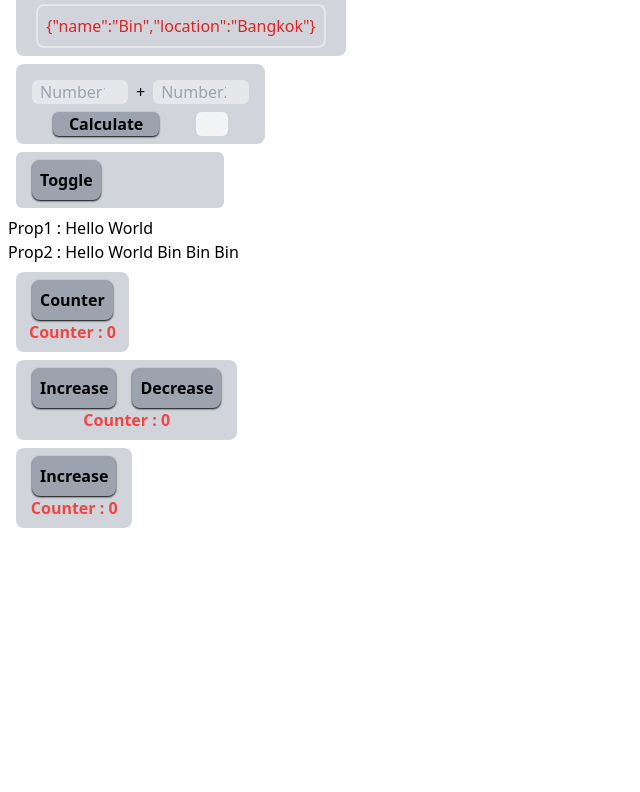
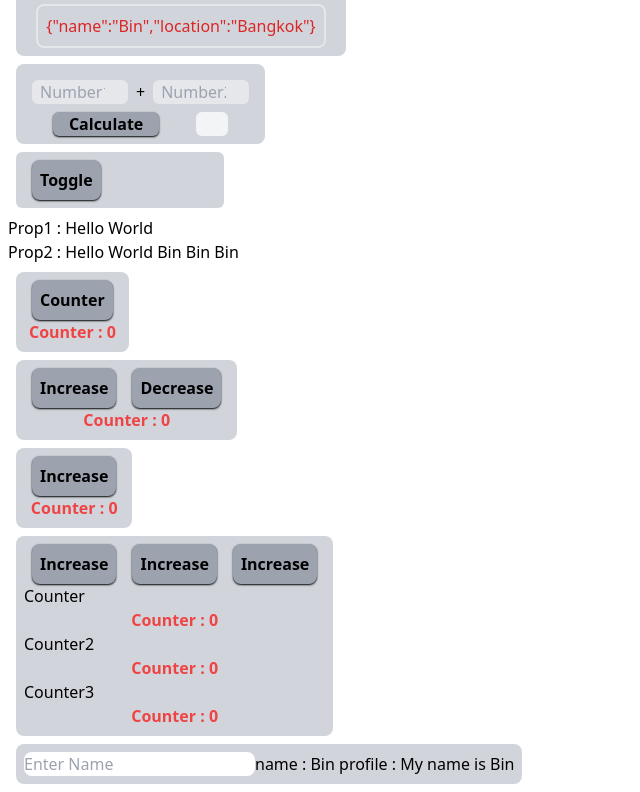
Before and after one commit to soAcademy/workshop-state-and-event, a React (Create React App) app: page / in a window 1280 px wide. Shown: the part 966-1758 px from the top of the page, without its empty margins (0-640 px from the left). Before the commit the page ends 1502 px from the top, so only its background shows below. Built offline with nearby package versions, Linux system fonts and the light colour scheme.

Commit message:
feat: add Effect1_1.js

```diff
--- a/src/App.js
+++ b/src/App.js
@@ -21,7 +21,8 @@ import Prop3 from "./Props/Prop3";
 import Prop4 from "./Props/Prop4";
 
 import Effect1 from "./Effects/Effect1";
-// import Effect2 from "./Effects/Effect2";
+import Effect1_1 from "./Effects/Effect1_1";
+import Effect2 from "./Effects/Effect2";
 // import Effect3 from "./Effects/Effect3";
 // import Effect4 from "./Effects/Effect4";
 // import Effect5 from "./Effects/Effect5";
@@ -54,7 +55,8 @@ const App = () => {
       <Prop4 />
 
       <Effect1 />
-      {/* <Effect2 /> */}
+      <Effect1_1 />
+      <Effect2 />
       {/* <Effect3 /> */}
       {/* <Effect4 /> */}
       {/* <Effect5 /> */}
--- /dev/null
+++ b/src/Effects/Effect1_1.js
@@ -0,0 +1,38 @@
+import React, { useState, useEffect } from "react";
+import IncreaseButton from "../Props/IncreaseButton";
+import CounterRender from "../Props/CounterRender";
+
+const Effect1_1 = () => {
+  const [counter, setCounter] = useState(0);
+  const [counter2, setCounter2] = useState(0);
+  const [counter3, setCounter3] = useState(0);
+
+  useEffect(() => {
+    console.log(`counter1 ${counter}`)
+    document.title = `Counter : ${counter}`;
+  }, [counter]);
+
+  useEffect(() => {
+    console.log(`counter2 ${counter2}`)
+    document.title = `Counter : ${counter2}`;
+  }, []);
+
+  useEffect(() => {
+    console.log(`counter3 ${counter3}`)
+    document.title = `Counter : ${counter3}`;
+  },);
+
+  return (
+    <div className="w-fit m-2 p-2 bg-gray-300 rounded-lg">
+      <IncreaseButton counter={counter} setCounter={setCounter}/>
+      <IncreaseButton counter={counter2} setCounter={setCounter2}/>
+      <IncreaseButton counter={counter3} setCounter={setCounter3}/>
+      <p>Counter</p><CounterRender counter={counter} />
+      Counter2<CounterRender counter={counter2} />
+      Counter3<CounterRender counter={counter3} />
+
+    </div>
+  );
+};
+
+export default Effect1_1;
--- /dev/null
+++ b/src/Effects/Effect2.js
@@ -0,0 +1,19 @@
+import React, { useState, useEffect } from "react";
+
+const Effect2 = () => {
+  const [name, setName] = useState("Bin");
+  const [profile, setProfile] = useState("My name is Bin");
+
+  useEffect(()=> {
+    setProfile(`My name is ${name}`)
+  },[name])
+
+  return (
+    <div className="m-2 p-2 bg-gray-300 rounded-lg w-fit">
+      <input type='text' placeholder="Enter Name" onChange={(e)=>{setName(e.target.value)}} className="rounded-lg"></input>
+      name : {name} profile : {profile}
+    </div>
+  );
+};
+
+export default Effect2;
```
